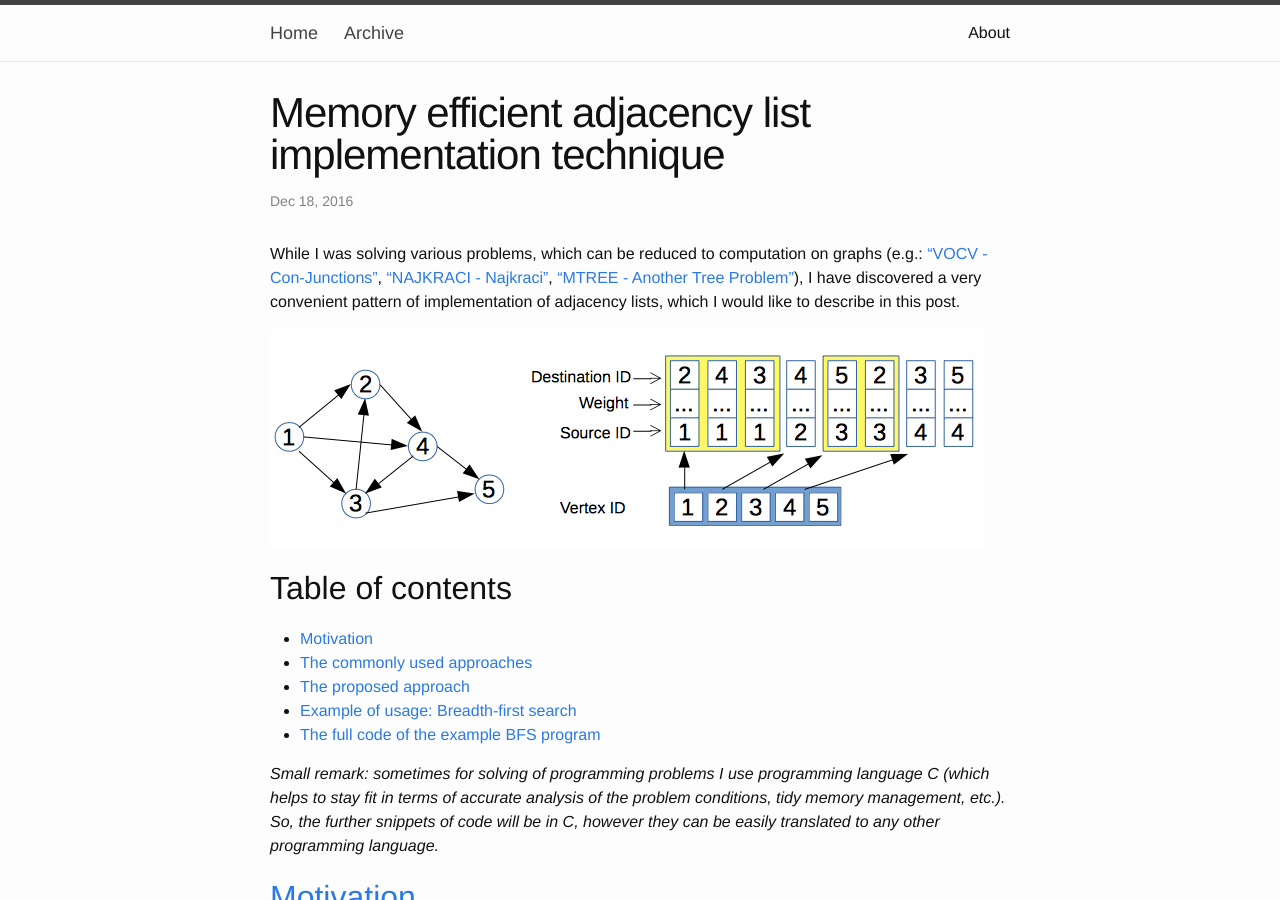
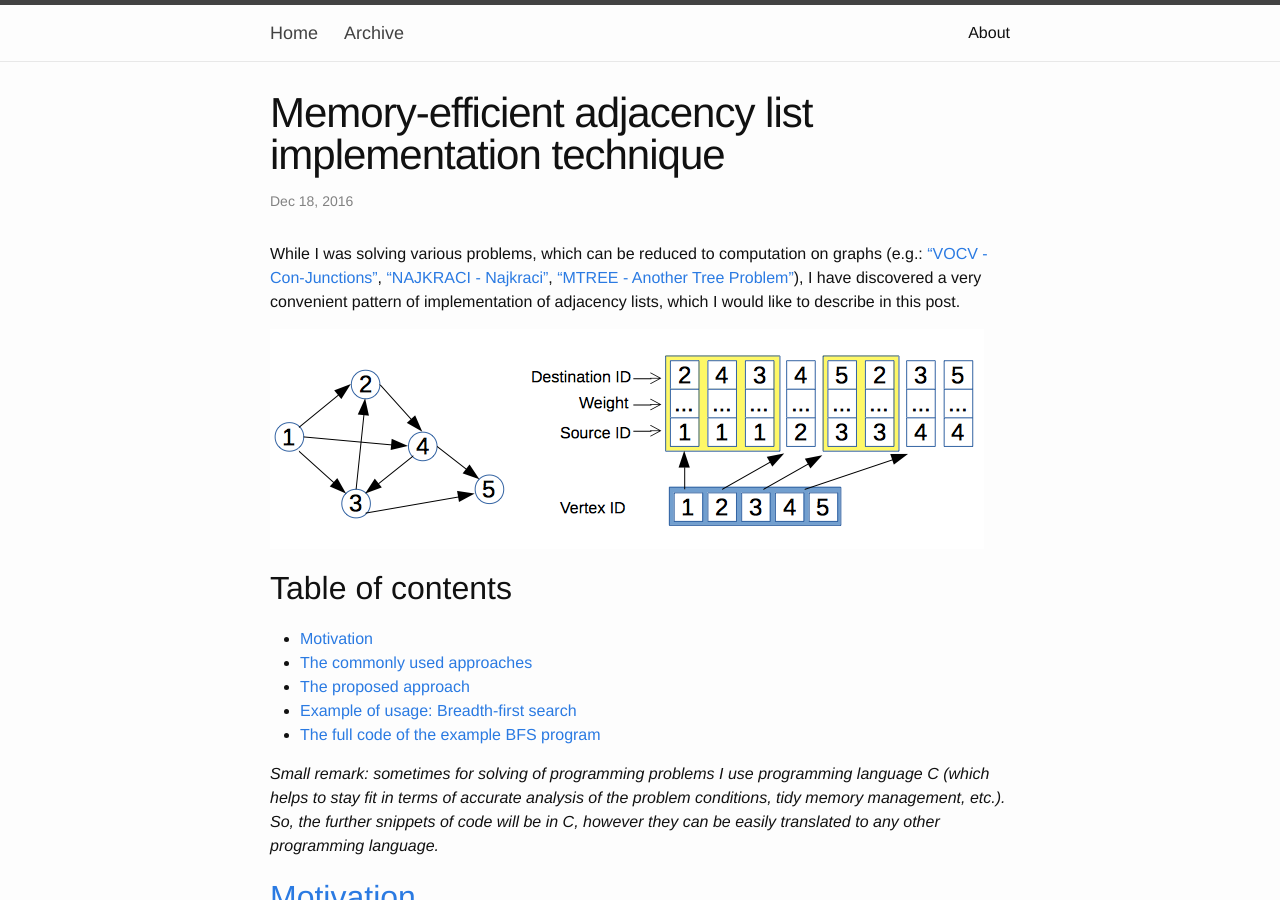
Before and after one commit to lagodiuk/lagodiuk.github.io, a Jekyll site: the page built from _posts/2016-12-18-efficient_adjacency_lists_in_c.md, in a window 1280 px wide and 900 px high. Built offline with Jekyll 4.4.1, drawn with Linux system fonts in a browser that asks for light colours; Markdown is read by kramdown in place of the engine named in the settings; comment, search, counter and statistics services are not loaded.

```diff
--- a/_posts/2016-12-18-efficient_adjacency_lists_in_c.md
+++ b/_posts/2016-12-18-efficient_adjacency_lists_in_c.md
@@ -1,6 +1,6 @@
 ---
 layout: post
-title:  "Memory efficient adjacency list implementation technique"
+title:  "Memory-efficient adjacency list implementation technique"
 date:   2016-12-18 23:26:00
 categories: computer_science
 tags:
```
